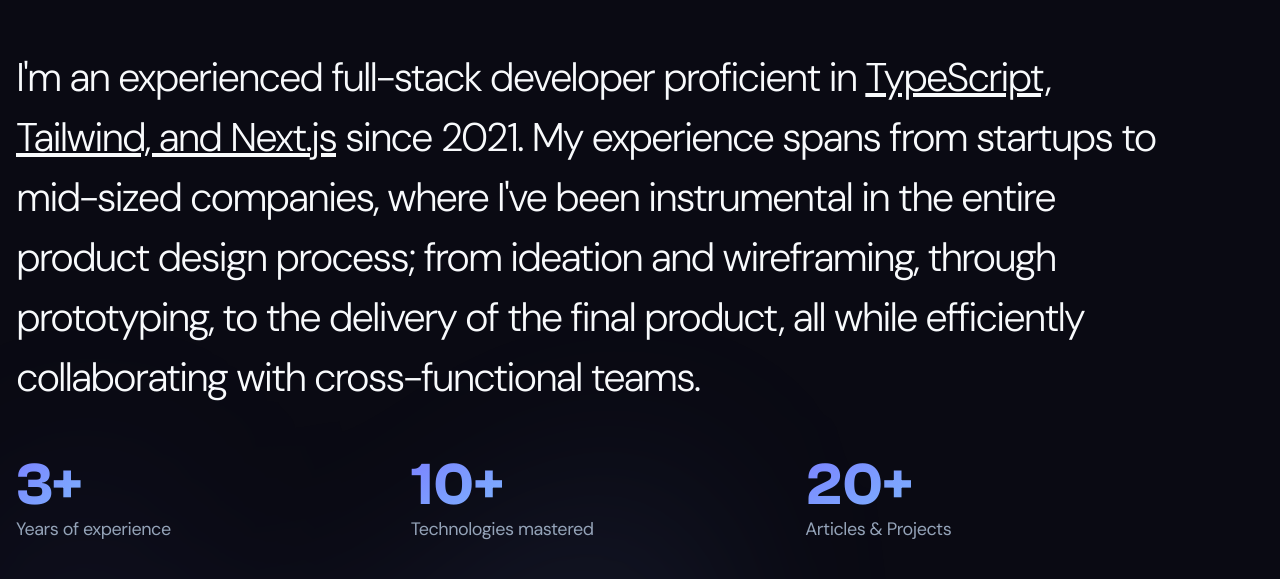
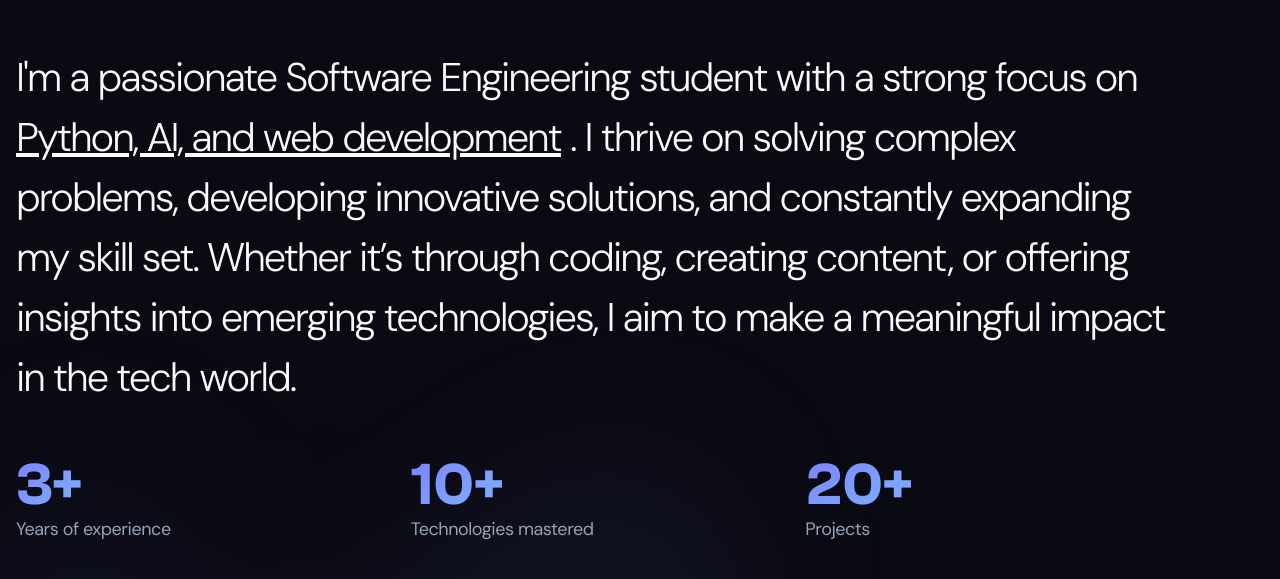
Before and after one commit to Jaweria-B/portfolio, a Next.js app: page / in a window 1280 px wide. Shown: the part 1193-1772 px from the top of the page. Built offline with nearby package versions, Linux system fonts and the light colour scheme.

Commit message:
changed description

```diff
--- a/src/pages/index.tsx
+++ b/src/pages/index.tsx
@@ -31,7 +31,7 @@
 const aboutStats = [
   { label: "Years of experience", value: "3+" },
   { label: "Technologies mastered", value: "10+" },
-  { label: "Articles & Projects", value: "20+" },
+  { label: "Projects", value: "20+" },
 ];
 
 // const projects = [
@@ -342,7 +342,7 @@
             data-scroll-position="top"
             className="my-14 flex max-w-6xl flex-col justify-start space-y-10"
           >
-            <h2 className="py-16  pb-2 text-3xl font-light leading-normal tracking-tighter text-foreground xl:text-[40px]">
+            {/* <h2 className="py-16  pb-2 text-3xl font-light leading-normal tracking-tighter text-foreground xl:text-[40px]">
               I&apos;m an experienced full-stack developer proficient in{" "}
               <Link
                 href="https://create.t3.gg/"
@@ -356,7 +356,20 @@
               design process; from ideation and wireframing, through
               prototyping, to the delivery of the final product, all while
               efficiently collaborating with cross-functional teams.
+            </h2> */}
+
+            <h2 className="py-16 pb-2 text-3xl font-light leading-normal tracking-tighter text-foreground xl:text-[40px]">
+              I&apos;m a passionate Software Engineering student with a strong focus on{" "}
+              <Link
+                href="https://www.python.org/"
+                target="_blank"
+                className="underline"
+              >
+                Python, AI, and web development
+              </Link>{" "}
+              . I thrive on solving complex problems, developing innovative solutions, and constantly expanding my skill set. Whether it’s through coding, creating content, or offering insights into emerging technologies, I aim to make a meaningful impact in the tech world.
             </h2>
+
             <div className="grid grid-cols-2 gap-8 xl:grid-cols-3">
               {aboutStats.map((stat) => (
                 <div
```
